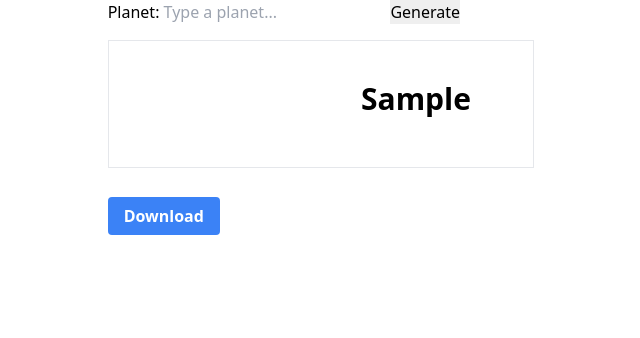
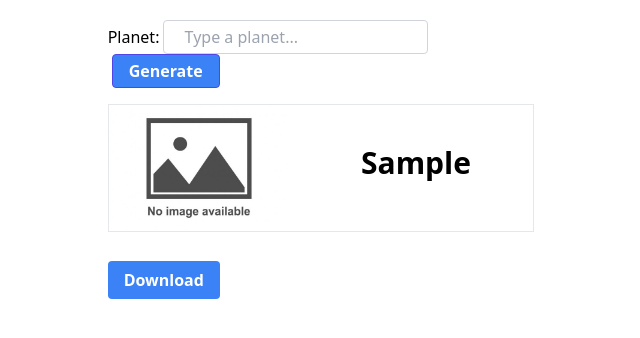
Before and after one commit to git11hub/planet-inc, a Next.js app: page / in a window 1280 px wide. Both pictures are taken after typing "Sample" into the empty fields and a click on the input "Generate". Shown: the top 338 px of the page, without its empty margins (319-959 px from the left). Built offline with nearby package versions, Linux system fonts and the light colour scheme.

Commit message:
finish without download

```diff
--- a/components/Header.js
+++ b/components/Header.js
@@ -1,14 +1,13 @@
-import React, { useState } from 'react';
-import earthImg from '../images/earth.jpeg';
-import jupiterImg from '../images/jupiter.jpeg';
-import marsImg from '../images/mars.jpeg';
-import mercuryImg from '../images/mercury.jpeg';
-import saturnImg from '../images/saturn.jpeg';
-import venusImg from '../images/venus.jpeg';
-import Planet from './Planet';
-import noImg from '../images/noimg.jpg';
-
-import {DragDropContext, Droppable, Draggable} from 'react-beautiful-dnd';
+import React, { useState } from "react";
+import { DragDropContext, Droppable, Draggable } from "react-beautiful-dnd";
+import earthImg from "../images/earth.jpeg";
+import jupiterImg from "../images/jupiter.jpeg";
+import marsImg from "../images/mars.jpeg";
+import mercuryImg from "../images/mercury.jpeg";
+import saturnImg from "../images/saturn.jpeg";
+import venusImg from "../images/venus.jpeg";
+import Planet from "./Planet";
+import noImg from "../images/noimg.jpg";
 
 const planetImage = {
   earth: earthImg,
@@ -17,34 +16,29 @@
   mercury: mercuryImg,
   saturn: saturnImg,
   venus: venusImg,
-    noImg: noImg
-}
+};
 
 function Header() {
-
   const [planet, setPlanet] = useState([]);
   const [input, setInput] = useState("");
 
-    console.log(planet);
+  const storePlanet = (event) => {
+    event.preventDefault();
 
-    const aOk = (event) =>{
-        event.preventDefault();
-        // setPlanet(input)
-
-        var nameArr = input.split(',');
+    var nameArr = input.split(",");
     setPlanet(nameArr);
 
     setInput("");
-    }
+  };
 
-    // again againTry
-    const againTry = (singlePlanet) => {
+  // Planet Image
+  const planetImg = (singlePlanet) => {
     const lowerCasePlanet = singlePlanet.toLowerCase();
-        return planetImage [lowerCasePlanet.replace(/\s/g, '')]
-    }
+    return planetImage[lowerCasePlanet.replace(/\s/g, "")] || noImg;
+  };
 
-    function handleOnDragEnd (result) {
-        // console.log(result);
+  // Drag and Drop...
+  function handleOnDragEnd(result) {
     if (!result.destination) return;
     const items = Array.from(planet);
     const [reorderedItem] = items.splice(result.source.index, 1);
@@ -55,47 +49,67 @@
 
   return (
     <header className="container mx-auto w-1/3" download>
-            <form>
+      <form className="mt-5">
         <label>
           Planet:
           <input
+            className="border border-gray-300 py-1 px-4 ml-1 rounded"
             value={input}
             onChange={(event) => setInput(event.target.value)}
             type="text"
             name="name"
-                    placeholder=" Type a planet..."/>
+            placeholder=" Type a planet..."
+          />
         </label>
-                <input onClick={aOk} type="submit" value="Generate" />
+        <input
+          className="border border-indigo-600 bg-blue-500 hover:bg-blue-700 text-white font-bold py-1 px-4 ml-1 rounded"
+          onClick={storePlanet}
+          type="submit"
+          value="Generate"
+        />
       </form>
-            {/* {planet.map(singlePlanet => <h1 key={singlePlanet}>{singlePlanet}</h1>)} */}
 
       <DragDropContext onDragEnd={handleOnDragEnd}>
         <Droppable droppableId="characters">
-                    {(provided)=>(
+          {(provided) => (
             <div {...provided.droppableProps} ref={provided.innerRef}>
-                    {planet.map((singlePlanet, index) => <Draggable key={singlePlanet} draggableId={singlePlanet} index={index}>
-                        {(provided)=>(
-                            <div {...provided.draggableProps} {...provided.dragHandleProps} ref={provided.innerRef}>
-                            <Planet singlePlanet={singlePlanet} singleImg={againTry(singlePlanet)}/>
+              {planet.map((singlePlanet, index) => (
+                <Draggable
+                  key={singlePlanet}
+                  draggableId={singlePlanet}
+                  index={index}
+                >
+                  {(provided) => (
+                    <div
+                      {...provided.draggableProps}
+                      {...provided.dragHandleProps}
+                      ref={provided.innerRef}
+                    >
+                      <Planet
+                        singlePlanet={singlePlanet}
+                        singleImg={planetImg(singlePlanet)}
+                      />
                     </div>
                   )}
                 </Draggable>
-                        )
-                        }
+              ))}
               {provided.placeholder}
             </div>
           )}
-
         </Droppable>
       </DragDropContext>
 
-            {/* <button className="bg-blue-500 hover:bg-blue-700 text-white font-bold py-2 px-4 rounded" href="path/to/file.ext" download>Download this page</button> */}
-
-            <button className="mt-5" type="submit">
-                <a className="bg-blue-500 hover:bg-blue-700 text-white font-bold py-2 px-4 rounded" href="#" download="page.html">Download</a>
+      <button className="my-5" type="submit">
+        <a
+          className="bg-blue-500 hover:bg-blue-700 text-white font-bold py-2 px-4 rounded"
+          href="#"
+          download="page.html"
+        >
+          Download
+        </a>
       </button>
     </header>
-    )
+  );
 }
 
-export default Header
+export default Header;
--- a/components/Planet.js
+++ b/components/Planet.js
@@ -1,22 +1,22 @@
-import Image from 'next/image';
+import Image from "next/image";
 
-// const matchedPlanet = () => {
-//     planetImage.match(/earth/g)
-// }
-
-function Planet({singlePlanet, singleImg}) {
-
+function Planet({ singlePlanet, singleImg }) {
   return (
     <div className="grid grid-cols-2 h-32 border border-gray-200 my-4">
       <div className="relative">
         {singleImg && (
-                    <Image alt="planet" width={180} height={126} class="absolute top-0 left-0 w-full h-32 object-cover" src={singleImg} />
+          <Image
+            alt="planet"
+            width={180}
+            height={126}
+            className="absolute top-0 left-0 w-full h-32 object-cover"
+            src={singleImg}
+          />
         )}
       </div>
       <p className="text-3xl font-bold text-left p-10">{singlePlanet}</p>
-            {console.log(singleImg)}
     </div>
-    )
+  );
 }
 
-export default Planet
+export default Planet;
```
Also changed, not shown: pages/index.js (+4 -5 lines). Lines whose indentation alone changed are shown as unchanged.
